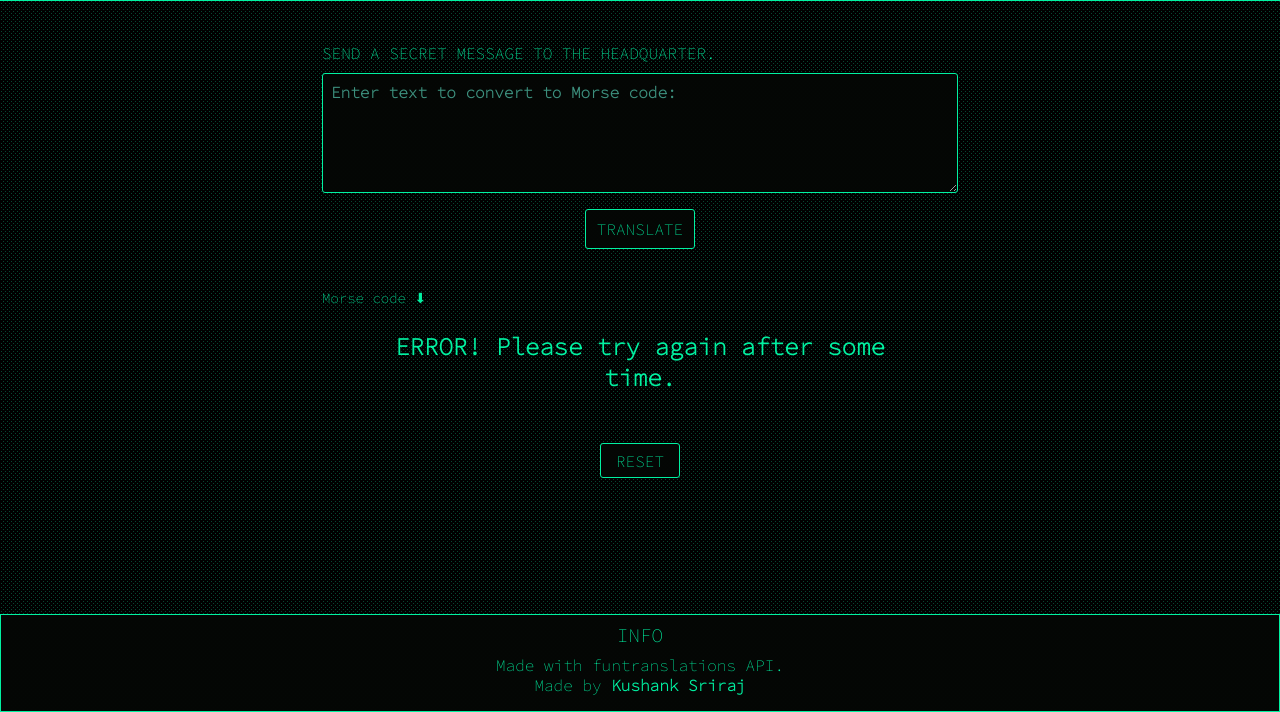
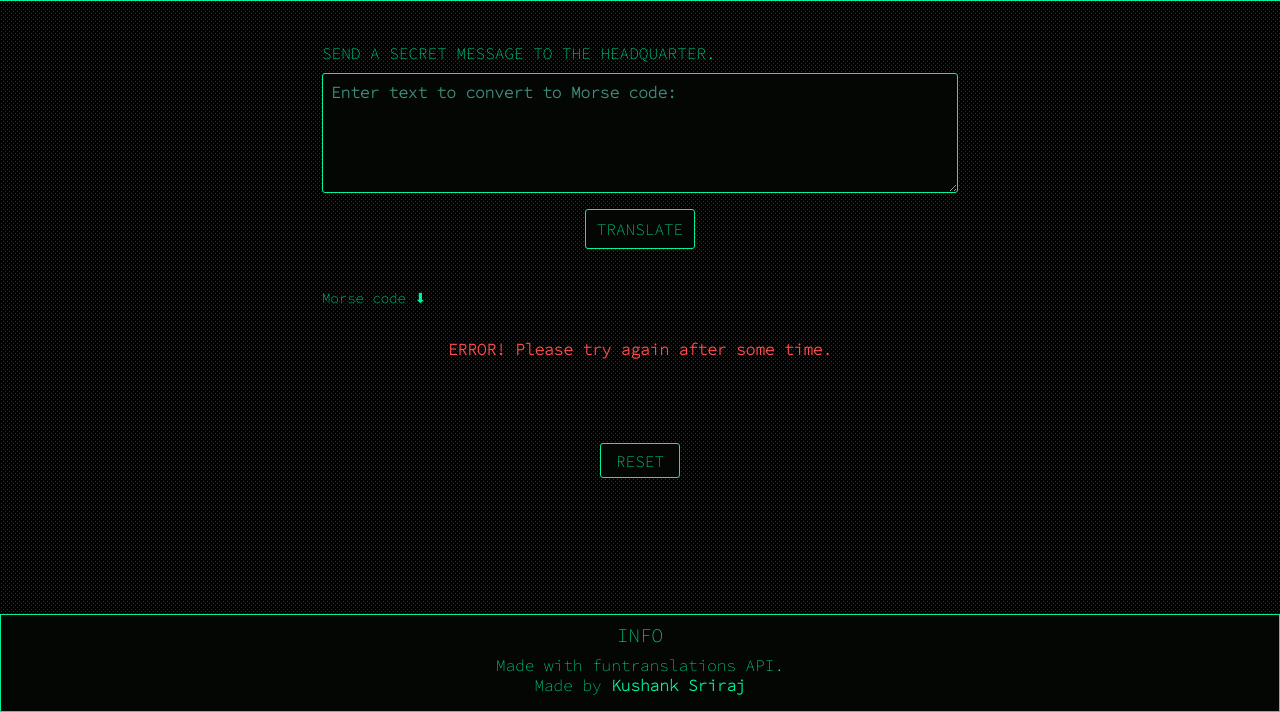
Before and after one commit to kushanksriraj/morse-code-translator, a plain HTML site: page index.html in a window 1280 px wide. Both pictures are taken after a click on the button "TRANSLATE". Shown: the part 88-800 px from the top of the page. Drawn offline with Linux system fonts and the light colour scheme; no server answers.

Commit message:
style: error message

```diff
--- a/app.js
+++ b/app.js
@@ -2,6 +2,7 @@ var inputTextRef = document.querySelector("#input-txt");
 var translateButtonRef = document.querySelector("#translate-btn");
 var outputTextRef = document.querySelector("#output-txt");
 var resetButtonRef = document.querySelector("#reset-btn");
+var errorMsgRef = document.querySelector("#errorMsg");
 
 
 const serverUrl = "https://api.funtranslations.com/translate/morse.json";
@@ -14,7 +15,13 @@ function constructUrl(text) {
 
 function errorHandler(error) {
     console.log(error);
-    outputTextRef.innerText = "ERROR! Please try again after some time.";
+    outputTextRef.innerText = "";
+    //create a new element
+    var span = document.createElement("span");
+    var node = document.createTextNode("ERROR! Please try again after some time.");
+    span.appendChild(node);
+    var element = document.getElementById("output-txt");
+    element.appendChild(span);
 }
 
 
--- a/styles.css
+++ b/styles.css
@@ -140,3 +140,11 @@ footer a {
     font-weight: bold;
     color: var(--primary-color);
 }
+
+
+span {
+    padding: 0;
+    margin: 0;
+    color: #ff4d4d;
+    font-size: medium;
+}
```
Also changed, not shown: index.html (+1 -0 lines).
